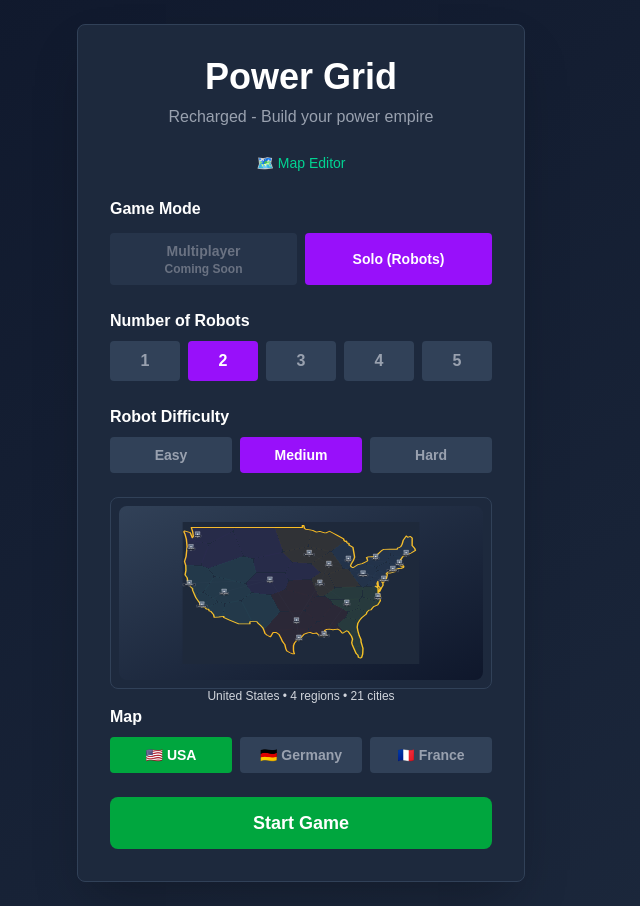
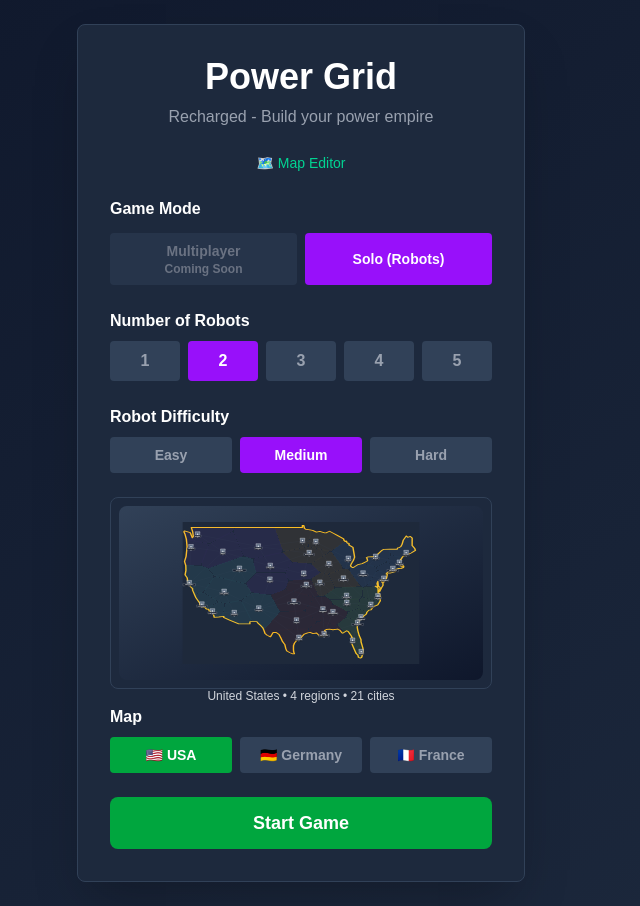
Before and after one commit to michaelrogers/next-powergrid, a Next.js app: page / in a window 1280 px wide. Shown: the whole page, without its empty margins (339-979 px from the left). Built offline with nearby package versions, Linux system fonts and the light colour scheme.

Commit message:
Fix API route to properly handle async params in Next.js

```diff
--- a/src/app/api/map-trace/[mapId]/route.ts
+++ b/src/app/api/map-trace/[mapId]/route.ts
@@ -3,10 +3,10 @@
 
 export async function GET(
   request: Request,
-  { params }: { params: { mapId: string } }
+  { params }: { params: Promise<{ mapId: string }> }
 ) {
   try {
-    const mapId = params.mapId;
+    const { mapId } = await params;
     const filePath = join(process.cwd(), 'map-traces', `${mapId}-cities.json`);
 
     const fileContent = await readFile(filePath, 'utf-8');
--- a/src/app/map/[mapId]/page.tsx
+++ b/src/app/map/[mapId]/page.tsx
@@ -13,7 +13,7 @@
   return (
     <main className="min-h-screen w-full p-6 bg-slate-900 flex items-center justify-center">
       <div className="w-full max-w-6xl h-[80vh] bg-slate-800 rounded-lg p-4">
-        <GameMapComponent map={map} players={[]} compact={false} />
+        <GameMapComponent map={map} mapId={mapId} players={[]} compact={false} />
       </div>
     </main>
   );
--- a/src/app/page.tsx
+++ b/src/app/page.tsx
@@ -163,7 +163,7 @@
                   onClick={() => setSelectedPreview(selectedMap)}
                 >
                   <div className="w-full h-full block">
-                    <GameMapComponent map={MAPS[selectedMap]} players={[]} compact />
+                    <GameMapComponent map={MAPS[selectedMap]} mapId={selectedMap} players={[]} compact />
                   </div>
                   <div className="mt-2 text-xs text-gray-300 text-center">
                     {mapObj.name} • {mapObj.regions.length} regions • {cityCount} cities
@@ -193,7 +193,7 @@
                   </button>
                 </div>
                 <div className="w-full h-full">
-                  <GameMapComponent map={MAPS[selectedPreview]} players={[]} compact={false} />
+                  <GameMapComponent map={MAPS[selectedPreview]} mapId={selectedPreview} players={[]} compact={false} />
                 </div>
               </div>
             </div>
--- a/src/components/CityRegionEditor.tsx
+++ b/src/components/CityRegionEditor.tsx
@@ -2,7 +2,8 @@
 
 import React, { useEffect, useRef, useState, useMemo, useCallback } from 'react';
 import Link from 'next/link';
-import { getCachedMap, type GameMapV2, type RegionDefinition } from '@/lib/mapDataV2';
+import { getCachedMap } from '@/lib/mapCache';
+import type { GameMapV2, RegionDefinition } from '@/lib/mapDataV2';
 import { renderRegionsWithVoronoi } from '@/lib/voronoiRegionRenderer';
 import { buildOutlinePath, buildOutlinePoints, getPolygonsFromGeoJson, selectBestPolygon } from '@/lib/geojsonOutline';
 import { getVoronoiRegions } from '@/lib/voronoiCache';
--- a/src/components/GameBoard.tsx
+++ b/src/components/GameBoard.tsx
@@ -284,6 +284,7 @@
         ) : state.gameMap ? (
           <GameMapComponent
             map={state.gameMap}
+            mapId={state.mapId}
             players={state.players}
             buildMode={state.phase === GamePhase.BUILD_CITIES}
             onCityClick={handleCityClick}
--- a/src/components/GameMap.tsx
+++ b/src/components/GameMap.tsx
@@ -10,10 +10,13 @@
 import { buildOutlinePath, getPolygonsFromGeoJson, selectBestPolygon, GeoJson } from '@/lib/geojsonOutline';
 import { Player } from '@/types/game';
 import { getVoronoiRegions } from '@/lib/voronoiCache';
+import { getCachedMap } from '@/lib/mapCache';
 import type { RenderedRegion } from '@/lib/voronoiRegionRenderer';
+import type { GameMapV2 } from '@/lib/mapDataV2';
 
 interface GameMapProps {
   map: GameMap;
+  mapId?: string; // ID for loading GameMapV2 from trace files (for Voronoi rendering)
   players: Player[];
   onCityClick?: (cityId: string, cityName: string) => void;
   selectedCities?: string[];
@@ -23,6 +26,8 @@
 
 export default function GameMapComponent({
   map,
+  mapId,
+
   players,
   onCityClick,
   selectedCities = [],
@@ -33,24 +38,46 @@
   const [countryOutlinePath, setCountryOutlinePath] = useState<string | null>(null);
   const [cityOverrides, setCityOverrides] = useState<Record<string, { x: number; y: number }>>({});
   const [voronoiRegions, setVoronoiRegions] = useState<RenderedRegion[] | null>(null);
+  const [loadedMap, setLoadedMap] = useState<GameMap>(map); // State for map loaded from trace files
+
+  // Load fresh map data from trace files when mapId is provided
+  useEffect(() => {
+    if (!mapId) {
+      setLoadedMap(map); // Fallback to prop if no mapId
+      return;
+    }
+
+    const loadMapFromTrace = async () => {
+      const mapV2 = await getCachedMap(mapId);
+      if (mapV2) {
+        // Convert GameMapV2 to GameMap format
+        const convertedMap = convertGameMapV2ToGameMap(mapV2);
+        setLoadedMap(convertedMap);
+      } else {
+        setLoadedMap(map); // Fallback if loading fails
+      }
+    };
+
+    loadMapFromTrace();
+  }, [mapId, map]);
 
   useEffect(() => {
     let cancelled = false;
     async function loadOutline() {
       try {
-        const resp = await fetch(`/maps/${map.id}.geo.json`);
+        const resp = await fetch(`/maps/${loadedMap.id}.geo.json`);
         if (!resp.ok) {
           if (!cancelled) setCountryOutlinePath(null);
           return;
         }
         const data = (await resp.json()) as GeoJson;
         const polygons = getPolygonsFromGeoJson(data);
-        const selected = selectBestPolygon(polygons, map.id);
+        const selected = selectBestPolygon(polygons, loadedMap.id);
         if (!selected) {
           if (!cancelled) setCountryOutlinePath(null);
           return;
         }
-        const path = buildOutlinePath(selected, map.id);
+        const path = buildOutlinePath(selected, loadedMap.id);
         if (!cancelled) setCountryOutlinePath(path);
       } catch (err) {
         if (!cancelled) setCountryOutlinePath(null);
@@ -61,13 +88,13 @@
     return () => {
       cancelled = true;
     };
-  }, [map.id]);
+  }, [loadedMap.id]);
 
   useEffect(() => {
     let cancelled = false;
     async function loadCities() {
       try {
-        const resp = await fetch(`/api/cities?mapId=${map.id}`);
+        const resp = await fetch(`/api/cities?mapId=${loadedMap.id}`);
         if (!resp.ok) return;
         const payload = (await resp.json()) as { ok: boolean; data?: { cities: Array<{ id: string; x: number; y: number }> } };
         if (!payload.ok || !payload.data?.cities) return;
@@ -85,16 +112,18 @@
     return () => {
       cancelled = true;
     };
-  }, [map.id]);
+  }, [loadedMap.id]);
 
-  // Load precomputed Voronoi regions
+  // Load precomputed Voronoi regions from the trace files using mapId
   useEffect(() => {
+    if (!mapId) return; // Ensure we have a mapId to load from
+
     const loadRegions = async () => {
-      const regions = await getVoronoiRegions(map.id);
+      const regions = await getVoronoiRegions(mapId);
       setVoronoiRegions(regions);
     };
     loadRegions();
-  }, [map.id]);
+  }, [mapId]);
 
   // Get player color for a city
   const getCityColor = (cityId: string): string => {
@@ -144,28 +173,28 @@
     <div className="w-full h-full bg-gradient-to-br from-slate-700 to-slate-900 rounded-lg p-4 flex flex-col">
       {!compact && (
         <div className="mb-2">
-          <h3 className="text-lg font-bold text-white">{map.name}</h3>
+          <h3 className="text-lg font-bold text-white">{loadedMap.name}</h3>
           <p className="text-xs text-gray-400">
-            {map.regions.length} regions • {map.regions.flatMap((r) => r.cities).length} cities
+            {loadedMap.regions.length} regions • {loadedMap.regions.flatMap((r) => r.cities).length} cities
           </p>
         </div>
       )}
 
       {/* SVG Map */}
       <svg
-        viewBox={`0 0 ${map.width} ${map.height}`}
+        viewBox={`0 0 ${loadedMap.width} ${loadedMap.height}`}
         className={`flex-1 ${compact ? '' : 'bg-slate-800 rounded border-2 border-slate-600 hover:border-slate-500 transition-colors'}`}
         style={{ maxHeight: '100%' }}
       >
         {/* Background */}
-        <rect width={map.width} height={map.height} fill="#1e293b" />
+        <rect width={loadedMap.width} height={loadedMap.height} fill="#1e293b" />
 
         <defs>
           {countryOutlinePath && (
-            <clipPath id={`country-clip-${map.id}`} clipPathUnits="userSpaceOnUse">
+            <clipPath id={`country-clip-${loadedMap.id}`} clipPathUnits="userSpaceOnUse">
               <path
                 d={countryOutlinePath}
-                transform={`scale(${map.width / 100} ${map.height / 100})`}
+                transform={`scale(${loadedMap.width / 100} ${loadedMap.height / 100})`}
               />
             </clipPath>
           )}
@@ -173,7 +202,7 @@
 
         {/* Country Outline */}
         {countryOutlinePath && (
-          <g transform={`scale(${map.width / 100} ${map.height / 100})`}>
+          <g transform={`scale(${loadedMap.width / 100} ${loadedMap.height / 100})`}>
             <path
               d={countryOutlinePath}
               fill="none"
@@ -188,7 +217,7 @@
 
         {/* Voronoi regions visualization */}
         {voronoiRegions && (
-          <g clipPath={countryOutlinePath ? `url(#country-clip-${map.id})` : undefined}>
+          <g clipPath={countryOutlinePath ? `url(#country-clip-${loadedMap.id})` : undefined}>
             {voronoiRegions.map((region, idx) => (
               <g key={`voronoi-region-${idx}`}>
                 {/* Voronoi cells for this region */}
@@ -214,13 +243,13 @@
 
         {/* Fallback: Region outlines if Voronoi not available */}
         {!voronoiRegions && (
-          <g clipPath={countryOutlinePath ? `url(#country-clip-${map.id})` : undefined}>
-            {map.regions.map((region) => {
+          <g clipPath={countryOutlinePath ? `url(#country-clip-${loadedMap.id})` : undefined}>
+            {loadedMap.regions.map((region) => {
               const cities = region.cities;
               if (cities.length === 0) return null;
 
-              const xs = cities.map((c) => ((cityOverrides[c.id]?.x ?? c.x) / 100) * map.width);
-              const ys = cities.map((c) => ((cityOverrides[c.id]?.y ?? c.y) / 100) * map.height);
+              const xs = cities.map((c) => ((cityOverrides[c.id]?.x ?? c.x) / 100) * loadedMap.width);
+              const ys = cities.map((c) => ((cityOverrides[c.id]?.y ?? c.y) / 100) * loadedMap.height);
               const minX = Math.min(...xs);
               const maxX = Math.max(...xs);
               const minY = Math.min(...ys);
@@ -231,7 +260,7 @@
                 <g key={`region-${region.id}`}>
                   {/* If a regionOutline is provided, render it (assumed in 0-100 coord space) */}
                   {region.regionOutline ? (
-                    <g transform={`scale(${map.width / 100} ${map.height / 100})`}>
+                    <g transform={`scale(${loadedMap.width / 100} ${loadedMap.height / 100})`}>
                       <path
                         d={region.regionOutline}
                         fill={region.regionColor || '#2563eb'}
@@ -287,20 +316,20 @@
         )}
 
         {/* Connections (Power Lines) */}
-        {map.connections.map((conn, idx) => {
-          const cityA = map.regions
+        {loadedMap.connections.map((conn, idx) => {
+          const cityA = loadedMap.regions
             .flatMap((r) => r.cities)
             .find((c) => c.id === conn.cityA);
-          const cityB = map.regions
+          const cityB = loadedMap.regions
             .flatMap((r) => r.cities)
             .find((c) => c.id === conn.cityB);
 
           if (!cityA || !cityB) return null;
 
-          const x1 = ((cityOverrides[cityA.id]?.x ?? cityA.x) / 100) * map.width;
-          const y1 = ((cityOverrides[cityA.id]?.y ?? cityA.y) / 100) * map.height;
-          const x2 = ((cityOverrides[cityB.id]?.x ?? cityB.x) / 100) * map.width;
-          const y2 = ((cityOverrides[cityB.id]?.y ?? cityB.y) / 100) * map.height;
+          const x1 = ((cityOverrides[cityA.id]?.x ?? cityA.x) / 100) * loadedMap.width;
+          const y1 = ((cityOverrides[cityA.id]?.y ?? cityA.y) / 100) * loadedMap.height;
+          const x2 = ((cityOverrides[cityB.id]?.x ?? cityB.x) / 100) * loadedMap.width;
+          const y2 = ((cityOverrides[cityB.id]?.y ?? cityB.y) / 100) * loadedMap.height;
 
           return (
             <line
@@ -317,12 +346,12 @@
         })}
 
         {/* Cities */}
-        {map.regions.flatMap((region) =>
+        {loadedMap.regions.flatMap((region) =>
           region.cities.map((city) => {
             const displayX = cityOverrides[city.id]?.x ?? city.x;
             const displayY = cityOverrides[city.id]?.y ?? city.y;
-            const x = (displayX / 100) * map.width;
-            const y = (displayY / 100) * map.height;
+            const x = (displayX / 100) * loadedMap.width;
+            const y = (displayY / 100) * loadedMap.height;
             const isSelected = selectedCities.includes(city.id);
             const isHovered = hoveredCity === city.id;
             const color = getCityColor(city.id);
@@ -495,3 +524,37 @@
     </div>
   );
 }
+
+/**
+ * Convert GameMapV2 (trace file format) to GameMap (legacy format for game logic)
+ */
+function convertGameMapV2ToGameMap(mapV2: GameMapV2): GameMap {
+  return {
+    id: mapV2.id,
+    name: mapV2.name,
+    width: mapV2.width,
+    height: mapV2.height,
+    regions: mapV2.regions.map(region => ({
+      id: region.id,
+      name: region.name,
+      cities: mapV2.cities
+        .filter(city =>
+          region.cityIds.includes((city as any).id)
+        )
+        .map(city => ({
+          id: (city as any).id,
+          name: city.name,
+          x: city.x,
+          y: city.y,
+          region: region.id,
+        })),
+      costMultiplier: 1.0,
+      regionColor: region.regionColor,
+    })),
+    connections: mapV2.connections.map(conn => ({
+      cityA: conn.cityA,
+      cityB: conn.cityB,
+    })),
+    countryOutline: mapV2.countryOutline,
+  } as any;
+}
--- a/src/contexts/GameContext.tsx
+++ b/src/contexts/GameContext.tsx
@@ -71,6 +71,7 @@
         phase: GamePhase.AUCTION,
         currentTurn: action.payload.players[0]?.id,
         map: mapName,
+        mapId: mapName, // Store map ID for loading GameMapV2 for Voronoi rendering
         gameMap: gameMap || USA_MAP,
         availablePowerPlants: powerPlants,
         fuelMarket: {
--- a/src/types/game.ts
+++ b/src/types/game.ts
@@ -58,6 +58,7 @@
   phase: GamePhase;
   currentTurn?: string; // player id
   map: RegionMap | string; // region map name
+  mapId?: string; // ID for loading GameMapV2 from trace files
   gameMap?: GameMap; // detailed map object
   availablePowerPlants: PowerPlant[];
   fuelMarket: Record<FuelType, FuelMarketEntry[]>;
```
Also changed, not shown: src/components/VoronoiInitializer.tsx (+9 -6 lines).
